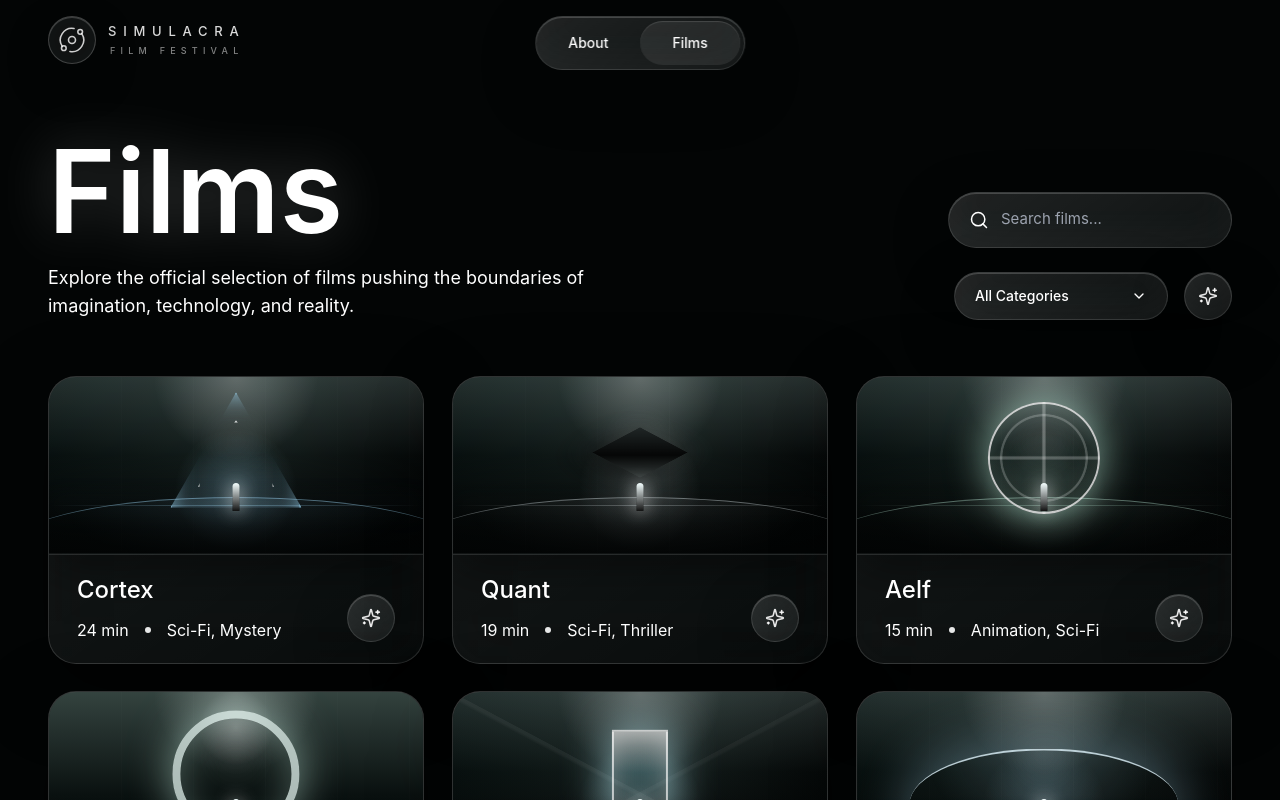
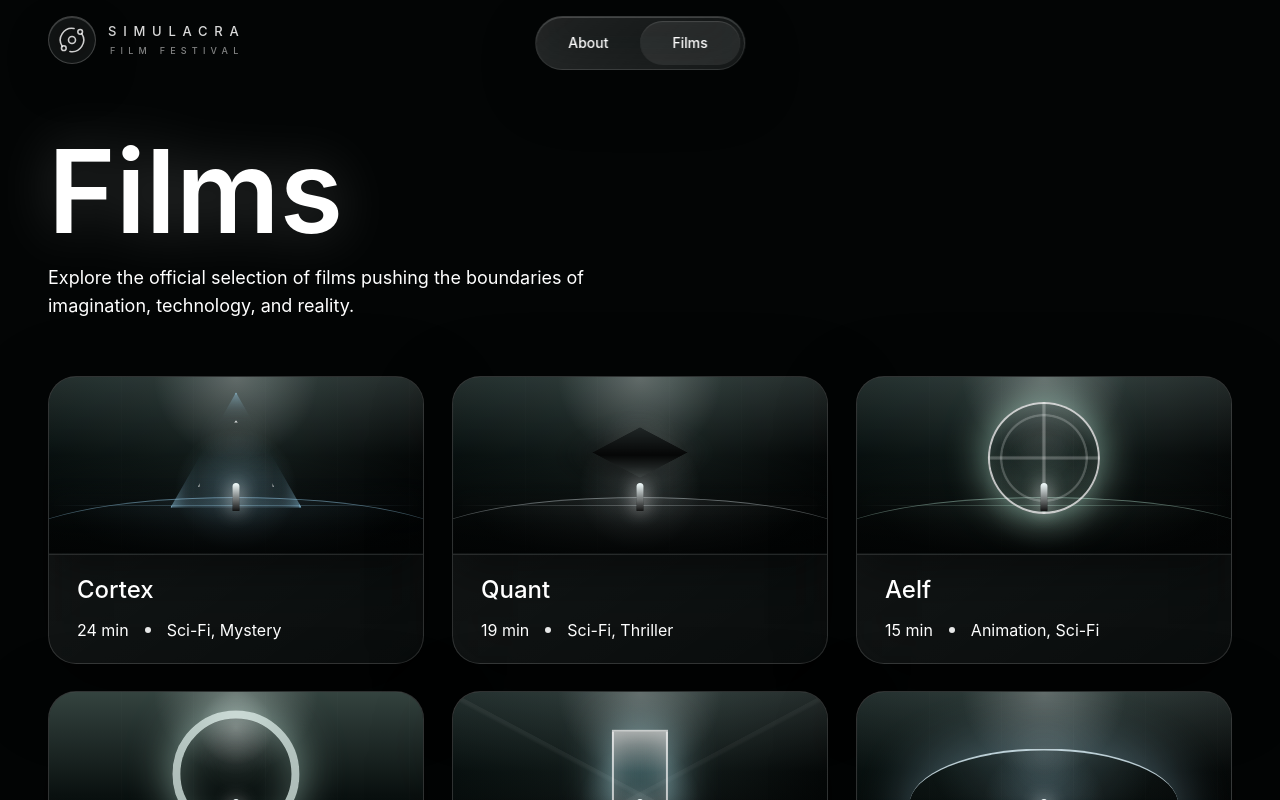
Before and after one commit to c178t/Simulacra, a Next.js app: page / in a window 1280 px wide. Shown: the top 800 px of the page. Built offline with nearby package versions, Linux system fonts and the light colour scheme.

Commit message:
removed unnecessary components and animation

```diff
--- a/app/globals.css
+++ b/app/globals.css
@@ -83,64 +83,6 @@ button {
     border-color 220ms ease,
     box-shadow 220ms ease,
     background 220ms ease;
-}
-
-.film-card::before,
-.film-card::after {
-  content: "";
-  position: absolute;
-  pointer-events: none;
-  opacity: 0;
-  transition: opacity 260ms ease;
-}
-
-.film-card-expanded {
-  border-color: rgba(255, 255, 255, 0.38);
-  background:
-    radial-gradient(circle at 12% 12%, rgba(255, 255, 255, 0.28), transparent 18%),
-    radial-gradient(circle at 86% 18%, rgba(255, 255, 255, 0.16), transparent 22%),
-    linear-gradient(135deg, rgba(255, 255, 255, 0.16), rgba(255, 255, 255, 0.045) 46%, rgba(255, 255, 255, 0.1)),
-    rgba(12, 16, 16, 0.68);
-  box-shadow:
-    inset 0 1px 0 rgba(255, 255, 255, 0.5),
-    inset 0 -28px 60px rgba(255, 255, 255, 0.06),
-    0 0 0 1px rgba(255, 255, 255, 0.06),
-    0 0 34px rgba(255, 255, 255, 0.12),
-    0 32px 100px rgba(0, 0, 0, 0.58);
-}
-
-.film-card-expanded::before {
-  inset: -28%;
-  z-index: -1;
-  border-radius: 42px;
-  background:
-    radial-gradient(circle at 10% 28%, rgba(255, 255, 255, 0.72) 0 1px, transparent 1.8px),
-    radial-gradient(circle at 18% 82%, rgba(255, 255, 255, 0.36) 0 2px, transparent 3px),
-    radial-gradient(circle at 78% 18%, rgba(255, 255, 255, 0.42) 0 2px, transparent 3.2px),
-    radial-gradient(circle at 88% 74%, rgba(255, 255, 255, 0.28) 0 3px, transparent 4.6px),
-    conic-gradient(from 150deg, transparent, rgba(255, 255, 255, 0.2), transparent 38%);
-  filter: blur(10px);
-  opacity: 1;
-  animation: bubble-drift 7s ease-in-out infinite alternate;
-}
-
-.film-card-expanded::after {
-  inset: 0;
-  z-index: 2;
-  border-radius: inherit;
-  background:
-    linear-gradient(120deg, rgba(255, 255, 255, 0.7), transparent 18% 78%, rgba(255, 255, 255, 0.3)),
-    radial-gradient(circle at 8% 84%, rgba(255, 255, 255, 0.34), transparent 15%);
-  mask:
-    linear-gradient(#000 0 0) content-box,
-    linear-gradient(#000 0 0);
-  -webkit-mask:
-    linear-gradient(#000 0 0) content-box,
-    linear-gradient(#000 0 0);
-  mask-composite: exclude;
-  -webkit-mask-composite: xor;
-  padding: 1px;
-  opacity: 1;
 }
 
 .film-visual-frame {
@@ -867,16 +809,6 @@ button {
   background-size: 100% 20px;
 }
 
-@keyframes bubble-drift {
-  from {
-    transform: translate3d(-1.5%, -1%, 0) rotate(0deg) scale(1);
-  }
-
-  to {
-    transform: translate3d(1.5%, 1%, 0) rotate(8deg) scale(1.04);
-  }
-}
-
 .star-field {
   background-image:
     radial-gradient(circle, rgba(255, 255, 255, 0.72) 0 1px, transparent 1.5px),
--- a/app/page.tsx
+++ b/app/page.tsx
@@ -1,8 +1,8 @@
 "use client";
 
 import { AnimatePresence, motion } from "framer-motion";
-import { ArrowLeft, Search, Sparkles, ChevronDown, Orbit } from "lucide-react";
-import { useMemo, useState } from "react";
+import { ArrowLeft, Orbit } from "lucide-react";
+import { useState } from "react";
 
 type Film = {
   title: string;
@@ -191,7 +191,6 @@ const films: Film[] = [
   },
 ];
 
-const categories = ["All Categories", "Animation", "Drama", "Mystery", "Sci-Fi", "Thriller"];
 const aboutSections = [
   {
     title: "Historical Overview",
@@ -214,46 +213,17 @@ const aboutSections = [
 ];
 
 export default function Home() {
-  const [query, setQuery] = useState("");
-  const [category, setCategory] = useState("All Categories");
-  const [expandedFilm, setExpandedFilm] = useState<string | null>(null);
-  const [isPreviewLocked, setIsPreviewLocked] = useState(false);
   const [selectedFilm, setSelectedFilm] = useState<Film | null>(null);
   const [view, setView] = useState<"about" | "films">("films");
-
-  const visibleFilms = useMemo(() => {
-    const normalizedQuery = query.trim().toLowerCase();
-
-    return films.filter((film) => {
-      const categoryMatch =
-        category === "All Categories" || film.categories.includes(category);
-      const searchable =
-        `${film.title} ${film.year} ${film.duration} ${film.categories.join(" ")} ${film.synopsis}`.toLowerCase();
-      return categoryMatch && searchable.includes(normalizedQuery);
-    });
-  }, [category, query]);
-
-  const previewFilm = (title: string) => {
-    if (isPreviewLocked || expandedFilm === title) {
-      return;
-    }
-
-    setExpandedFilm(title);
-    setIsPreviewLocked(true);
-  };
 
   const showFilms = () => {
     setView("films");
     setSelectedFilm(null);
-    setExpandedFilm(null);
-    setIsPreviewLocked(false);
   };
 
   const showAbout = () => {
     setView("about");
     setSelectedFilm(null);
-    setExpandedFilm(null);
-    setIsPreviewLocked(false);
   };
 
   return (
@@ -319,8 +289,6 @@ export default function Home() {
               film={selectedFilm}
               onBack={() => {
                 setSelectedFilm(null);
-                setExpandedFilm(null);
-                setIsPreviewLocked(false);
               }}
             />
           ) : view === "about" ? (
@@ -348,84 +316,22 @@ export default function Home() {
                   </p>
                 </motion.div>
 
-                <motion.div
-                  initial={{ opacity: 0, y: 20 }}
-                  animate={{ opacity: 1, y: 0 }}
-                  transition={{ duration: 0.75, delay: 0.2, ease: [0.22, 1, 0.36, 1] }}
-                  className="flex flex-col gap-6 sm:items-end"
-                >
-                  <label className="glass-control flex h-14 w-full items-center gap-3 px-5 sm:w-[284px]">
-                    <Search className="h-5 w-5 shrink-0 text-white/86" strokeWidth={1.8} />
-                    <input
-                      value={query}
-                      onChange={(event) => setQuery(event.target.value)}
-                      placeholder="Search films..."
-                      className="min-w-0 flex-1 bg-transparent text-[15px] text-white outline-none placeholder:text-white/42"
-                      aria-label="Search films"
-                    />
-                  </label>
-
-                  <div className="flex w-full items-center gap-4 sm:w-auto">
-                    <label className="glass-control relative h-12 flex-1 sm:w-[214px] sm:flex-none">
-                      <select
-                        value={category}
-                        onChange={(event) => setCategory(event.target.value)}
-                        className="h-full w-full appearance-none bg-transparent px-5 pr-11 text-sm font-medium text-white outline-none"
-                        aria-label="Filter by category"
-                      >
-                        {categories.map((item) => (
-                          <option key={item} value={item} className="bg-[#101414] text-white">
-                            {item}
-                          </option>
-                        ))}
-                      </select>
-                      <ChevronDown className="pointer-events-none absolute right-5 top-1/2 h-4 w-4 -translate-y-1/2 text-white/82" />
-                    </label>
-                    <button className="glass-button h-12 w-12 shrink-0" type="button" aria-label="Festival highlights">
-                      <Sparkles className="h-5 w-5" strokeWidth={1.8} />
-                    </button>
-                  </div>
-                </motion.div>
               </div>
 
               <motion.div
-                layout
                 className="mt-14 grid grid-cols-1 gap-7 md:grid-cols-2 xl:grid-cols-3"
-                onMouseLeave={() => {
-                  setExpandedFilm(null);
-                  setIsPreviewLocked(false);
-                }}
-                onBlur={(event) => {
-                  if (!event.currentTarget.contains(event.relatedTarget)) {
-                    setExpandedFilm(null);
-                    setIsPreviewLocked(false);
-                  }
-                }}
               >
                 <AnimatePresence mode="popLayout">
-                  {visibleFilms.map((film, index) => (
+                  {films.map((film, index) => (
                     <FilmCard
                       key={film.title}
                       film={film}
                       index={index}
-                      isExpanded={expandedFilm === film.title}
-                      onPreview={() => previewFilm(film.title)}
-                      onPreviewSettled={() => setIsPreviewLocked(false)}
                       onSelect={() => setSelectedFilm(film)}
                     />
                   ))}
                 </AnimatePresence>
               </motion.div>
-
-              {visibleFilms.length === 0 ? (
-                <motion.p
-                  initial={{ opacity: 0 }}
-                  animate={{ opacity: 1 }}
-                  className="mt-12 rounded-[28px] border border-white/12 bg-white/[0.05] p-8 text-center text-white/60 backdrop-blur-2xl"
-                >
-                  No placeholder films match this search.
-                </motion.p>
-              ) : null}
             </motion.div>
           )}
         </AnimatePresence>
@@ -504,16 +410,10 @@ function AboutScreen() {
 function FilmCard({
   film,
   index,
-  isExpanded,
-  onPreview,
-  onPreviewSettled,
   onSelect,
 }: {
   film: Film;
   index: number;
-  isExpanded: boolean;
-  onPreview: () => void;
-  onPreviewSettled: () => void;
   onSelect: () => void;
 }) {
   return (
@@ -523,18 +423,10 @@ function FilmCard({
       animate={{ opacity: 1, y: 0, scale: 1 }}
       exit={{ opacity: 0, y: 20, scale: 0.98 }}
       transition={{
-        layout: { duration: 1.15, ease: [0.16, 1, 0.3, 1] },
         opacity: { duration: 0.55, delay: index * 0.05 },
         y: { duration: 0.9, delay: index * 0.05, ease: [0.16, 1, 0.3, 1] },
         scale: { duration: 0.9, delay: index * 0.05, ease: [0.16, 1, 0.3, 1] },
       }}
-      onLayoutAnimationComplete={() => {
-        if (isExpanded) {
-          onPreviewSettled();
-        }
-      }}
-      onMouseEnter={onPreview}
-      onFocus={onPreview}
       onClick={onSelect}
       onKeyDown={(event) => {
         if (event.key === "Enter" || event.key === " ") {
@@ -542,63 +434,31 @@ function FilmCard({
           onSelect();
         }
       }}
-      className={`film-card group ${isExpanded ? "film-card-expanded md:col-span-2" : ""}`}
+      className="film-card group"
       tabIndex={0}
       role="button"
     >
-      <div
-        className={`relative grid gap-0 ${
-          isExpanded ? "md:grid-cols-[minmax(260px,1.18fr)_minmax(250px,0.82fr)] md:items-stretch" : ""
-        }`}
-      >
+      <div className="relative grid gap-0">
         <motion.div
-          layout
-          className={`film-visual-frame relative overflow-hidden border-white/10 ${
-            isExpanded ? "m-4 aspect-[16/9] rounded-[18px] border md:m-7" : "aspect-[16/7.6] border-b"
-          }`}
+          className="film-visual-frame relative aspect-[16/7.6] overflow-hidden border-b border-white/10"
         >
           <PlaceholderVisual film={film} />
           <div className="absolute inset-0 bg-[radial-gradient(circle_at_50%_0%,rgba(255,255,255,0.24),transparent_32%),linear-gradient(to_top,rgba(2,4,4,0.78),transparent_42%)]" />
         </motion.div>
 
         <motion.div
-          layout
-          className={`relative flex items-end justify-between gap-4 ${
-            isExpanded ? "px-6 pb-7 pt-0 md:min-h-[250px] md:flex-col md:items-start md:justify-center md:px-0 md:py-8 md:pr-8" : "px-6 py-5 sm:px-7"
-          }`}
+          className="relative px-6 py-5 sm:px-7"
         >
           <div className="min-w-0">
             <h2 className="truncate text-xl font-medium tracking-normal text-white sm:text-2xl">
               {film.title}
             </h2>
             <p className="mt-3 flex min-w-0 flex-wrap items-center gap-x-4 gap-y-1 text-sm text-white/58 sm:text-base">
-              <span>{isExpanded ? film.year : film.duration}</span>
+              <span>{film.duration}</span>
               <span className="h-1.5 w-1.5 rounded-full bg-white/90" />
               <span className="truncate">{film.categories.join(", ")}</span>
             </p>
-
-            <AnimatePresence initial={false}>
-              {isExpanded ? (
-                <motion.div
-                  key="preview-copy"
-                  initial={{ opacity: 0, y: 10 }}
-                  animate={{ opacity: 1, y: 0 }}
-                  exit={{ opacity: 0, y: 8 }}
-                  transition={{ duration: 0.24, ease: "easeOut" }}
-                  className="mt-6 hidden md:block"
-                >
-                  <div className="mb-5 h-px w-full bg-gradient-to-r from-white/24 via-white/14 to-transparent" />
-                  <p className="max-w-[34ch] text-base leading-7 text-white/62">
-                    {film.synopsis}
-                  </p>
-                </motion.div>
-              ) : null}
-            </AnimatePresence>
           </div>
-
-          <button className="glass-button h-12 w-12 shrink-0 text-white/90 transition group-hover:border-white/24 group-hover:bg-white/[0.12]" type="button" aria-label={`Open ${film.title}`} onClick={onSelect}>
-            <Sparkles className="h-5 w-5" strokeWidth={1.9} />
-          </button>
         </motion.div>
       </div>
     </motion.article>
```
